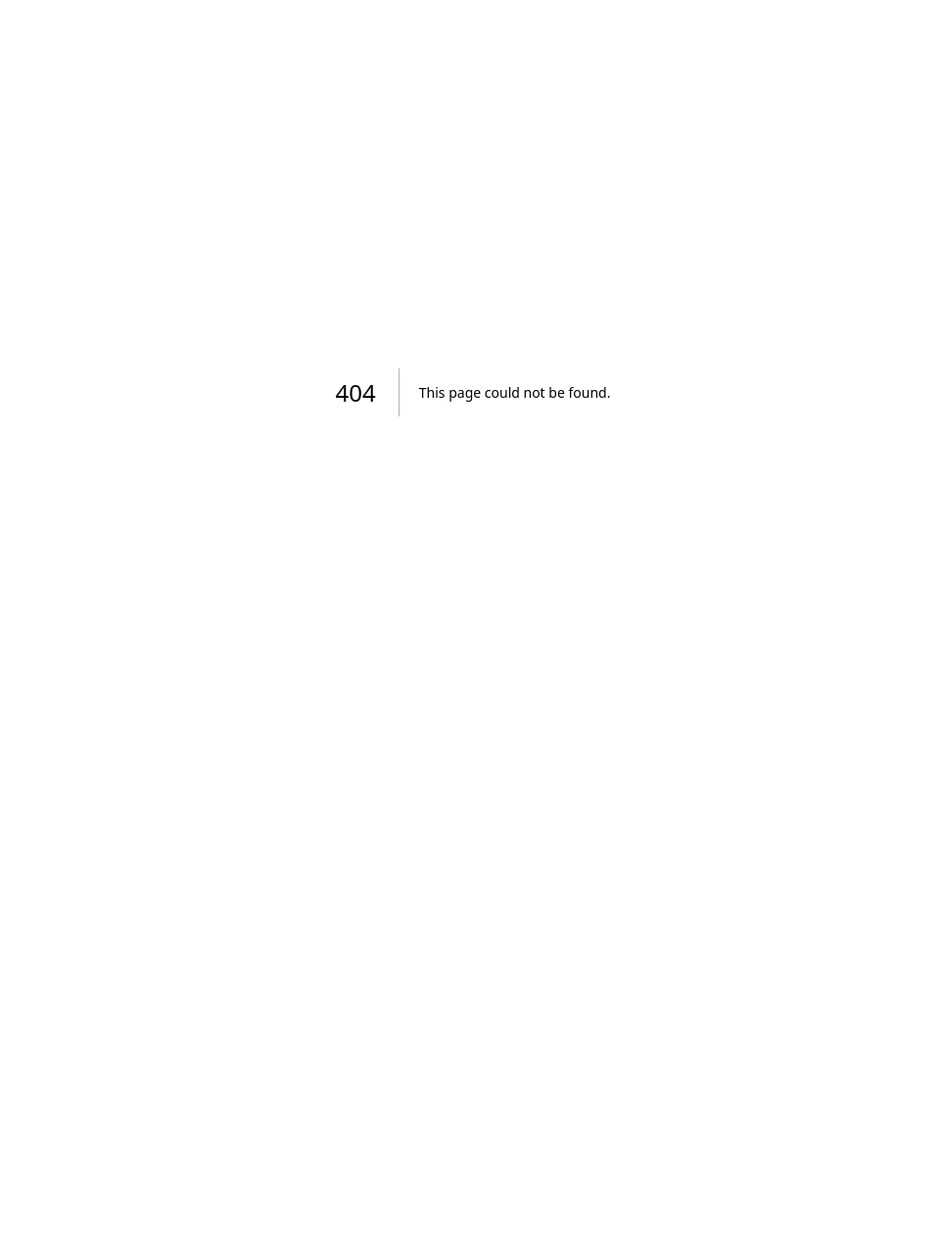
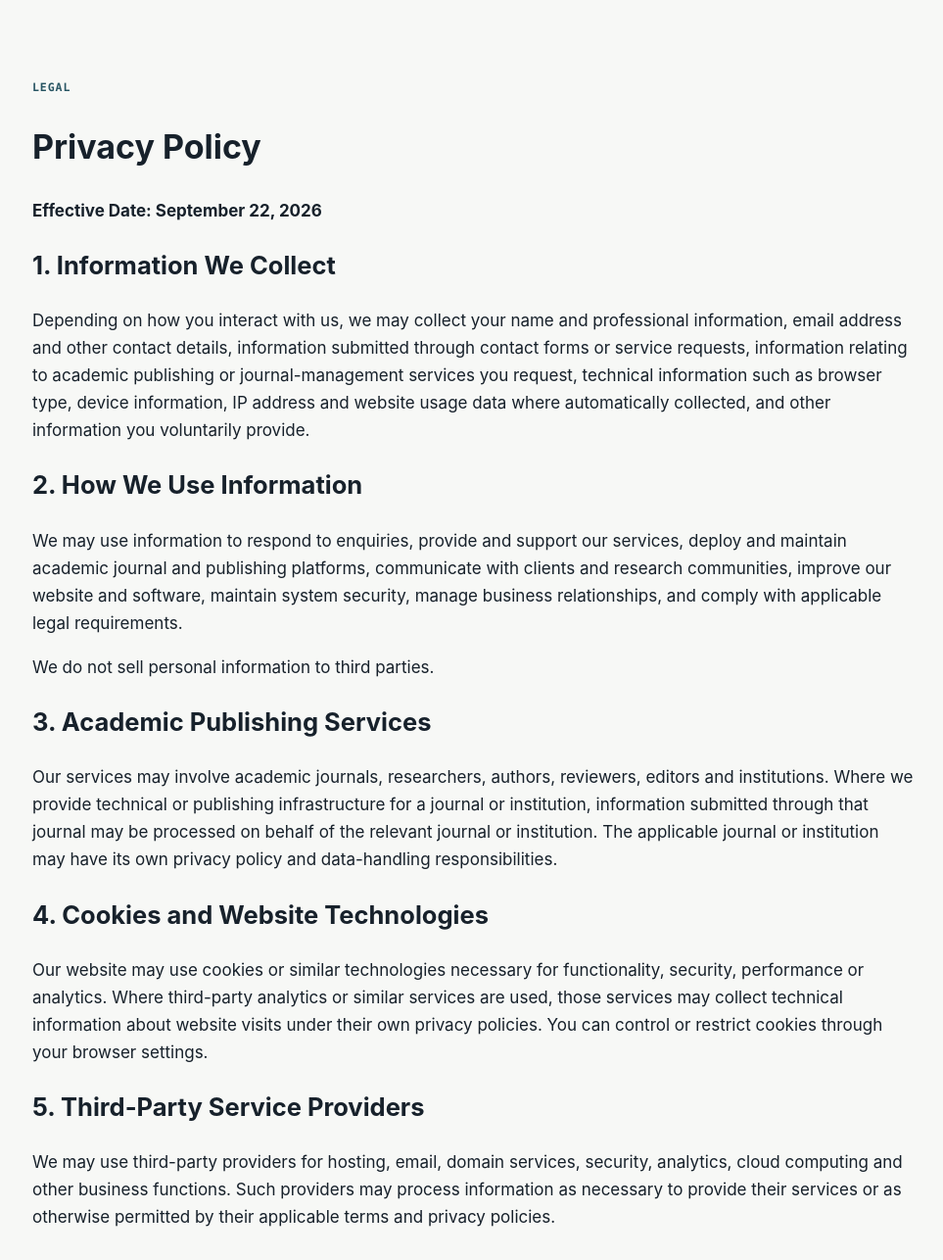
Before and after one commit to onyi4677/onyitechub.com, a Next.js app: page /privacy in a window 1280 px wide. Before the commit this address had no page. Shown: the top 1286 px of the page at 98% size, without its empty margins (157-1120 px from the left). Before the commit the page ends 800 px from the top, so only its background shows below. Built offline with nearby package versions, Linux system fonts and the light colour scheme.

Commit message:
Add company privacy policy page

```diff
--- /dev/null
+++ b/app/privacy/page.tsx
@@ -0,0 +1,50 @@
+export default function PrivacyPolicy() {
+  return (
+    <main>
+      <div className="wrap" style={{ maxWidth: "900px", paddingTop: "80px", paddingBottom: "80px" }}>
+        <p className="eyebrow">LEGAL</p>
+        <h1>Privacy Policy</h1>
+        <p><strong>Effective Date: September 22, 2026</strong></p>
+
+        <h2>1. Information We Collect</h2>
+        <p>Depending on how you interact with us, we may collect your name and professional information, email address and other contact details, information submitted through contact forms or service requests, information relating to academic publishing or journal-management services you request, technical information such as browser type, device information, IP address and website usage data where automatically collected, and other information you voluntarily provide.</p>
+
+        <h2>2. How We Use Information</h2>
+        <p>We may use information to respond to enquiries, provide and support our services, deploy and maintain academic journal and publishing platforms, communicate with clients and research communities, improve our website and software, maintain system security, manage business relationships, and comply with applicable legal requirements.</p>
+        <p>We do not sell personal information to third parties.</p>
+
+        <h2>3. Academic Publishing Services</h2>
+        <p>Our services may involve academic journals, researchers, authors, reviewers, editors and institutions. Where we provide technical or publishing infrastructure for a journal or institution, information submitted through that journal may be processed on behalf of the relevant journal or institution. The applicable journal or institution may have its own privacy policy and data-handling responsibilities.</p>
+
+        <h2>4. Cookies and Website Technologies</h2>
+        <p>Our website may use cookies or similar technologies necessary for functionality, security, performance or analytics. Where third-party analytics or similar services are used, those services may collect technical information about website visits under their own privacy policies. You can control or restrict cookies through your browser settings.</p>
+
+        <h2>5. Third-Party Service Providers</h2>
+        <p>We may use third-party providers for hosting, email, domain services, security, analytics, cloud computing and other business functions. Such providers may process information as necessary to provide their services or as otherwise permitted by their applicable terms and privacy policies.</p>
+
+        <h2>6. Data Security</h2>
+        <p>We take reasonable technical and organizational measures to protect information against unauthorized access, loss, misuse, alteration or disclosure. However, no internet transmission or electronic storage system can be guaranteed to be completely secure.</p>
+
+        <h2>7. Data Retention</h2>
+        <p>We retain personal information only for as long as reasonably necessary for the purposes described in this policy, to provide our services, maintain appropriate business records, resolve disputes, enforce agreements or comply with legal obligations.</p>
+
+        <h2>8. Your Rights</h2>
+        <p>Depending on applicable law, you may have rights to request access to, correction or deletion of your personal information, restriction of certain processing, objection to certain uses, and withdrawal of consent where processing is based on consent. Contact us to exercise an applicable privacy right.</p>
+
+        <h2>9. Children&apos;s Privacy</h2>
+        <p>Our website and services are not specifically directed toward children. We do not knowingly collect personal information from children for purposes prohibited by applicable law.</p>
+
+        <h2>10. External Links</h2>
+        <p>Our website may contain links to external websites, services, journal platforms or other resources. We are not responsible for the privacy practices or content of external websites.</p>
+
+        <h2>11. Changes to This Privacy Policy</h2>
+        <p>We may update this policy from time to time to reflect changes in our services, technology, legal requirements or business practices. We will update the effective date when changes are made.</p>
+
+        <h2>12. Contact Us</h2>
+        <p><strong>Onyitech JournalHub Ltd</strong><br />Email: <a href="mailto:admin@onyitechub.com">admin@onyitechub.com</a><br />Website: <a href="/">onyitechub.com</a></p>
+
+        <p style={{ marginTop: "48px" }}><a className="secondary-link" href="/">← Back to home</a></p>
+      </div>
+    </main>
+  );
+}
```
